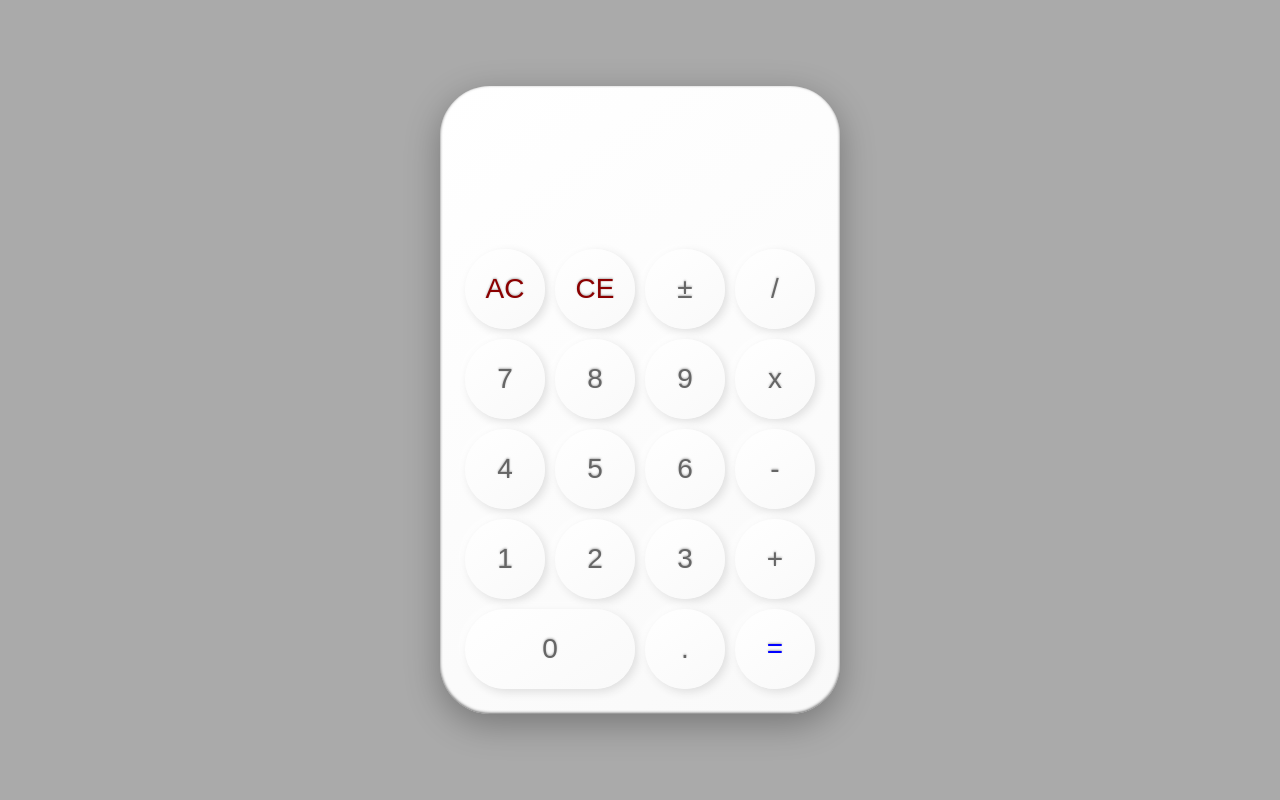
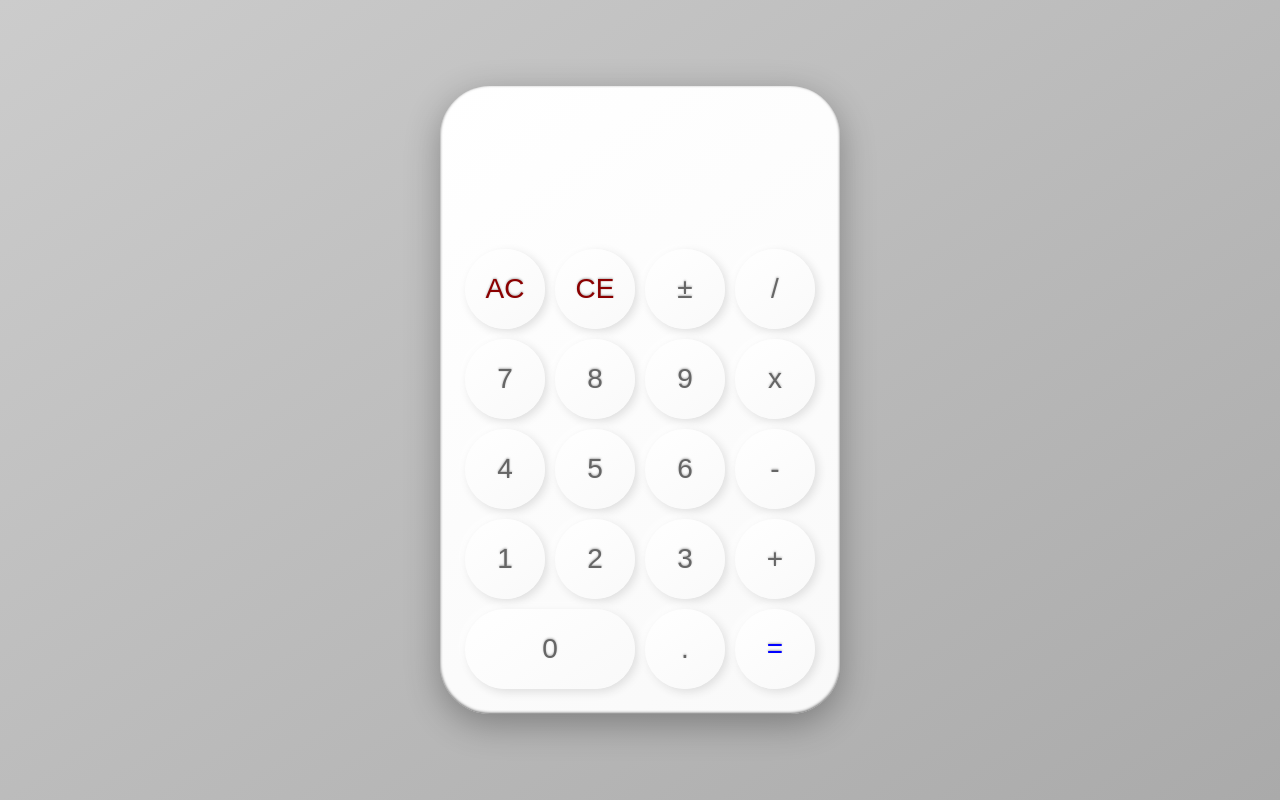
Before and after one commit to JDarke/Talculator, a React (Create React App) app: page / in a window 1280 px wide. Built offline with nearby package versions, Linux system fonts and the light colour scheme.

Commit message:
added sign toggle functionality

```diff
--- a/src/index.css
+++ b/src/index.css
@@ -18,7 +18,7 @@ code {
   height: 100vh;
 
   font-size: 18px;
-  background: #aaa;
+  background: linear-gradient(145deg, #ccc, #aaa);
   font-family: sans-serif;
 }
 
@@ -99,7 +99,7 @@ button:active {
 
   color: #666;
   font-weight: 200;
-  //transition: all .3s ease;
+  transition: all .3s ease;
 }
 
 .formula {
```
Also changed, not shown: src/App.js (+1 -6 lines), src/white-powder.jpg (added).
